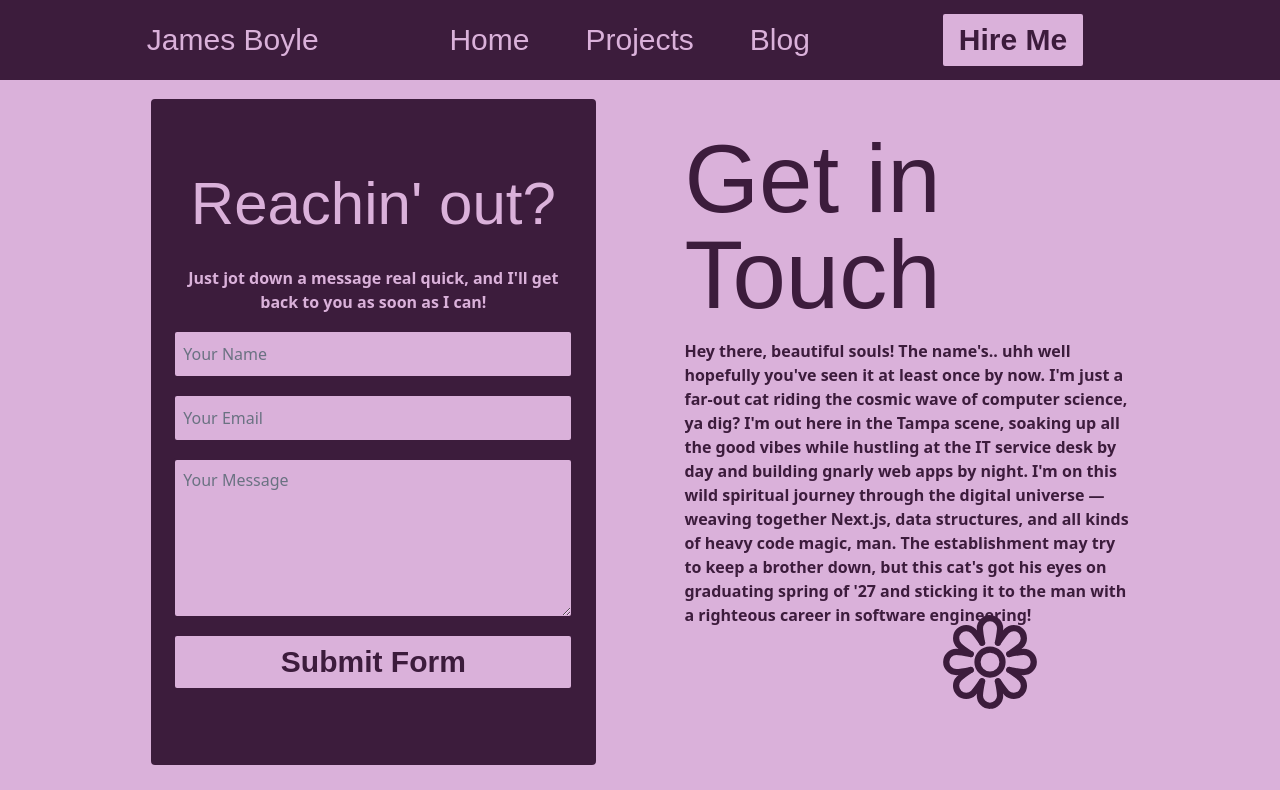
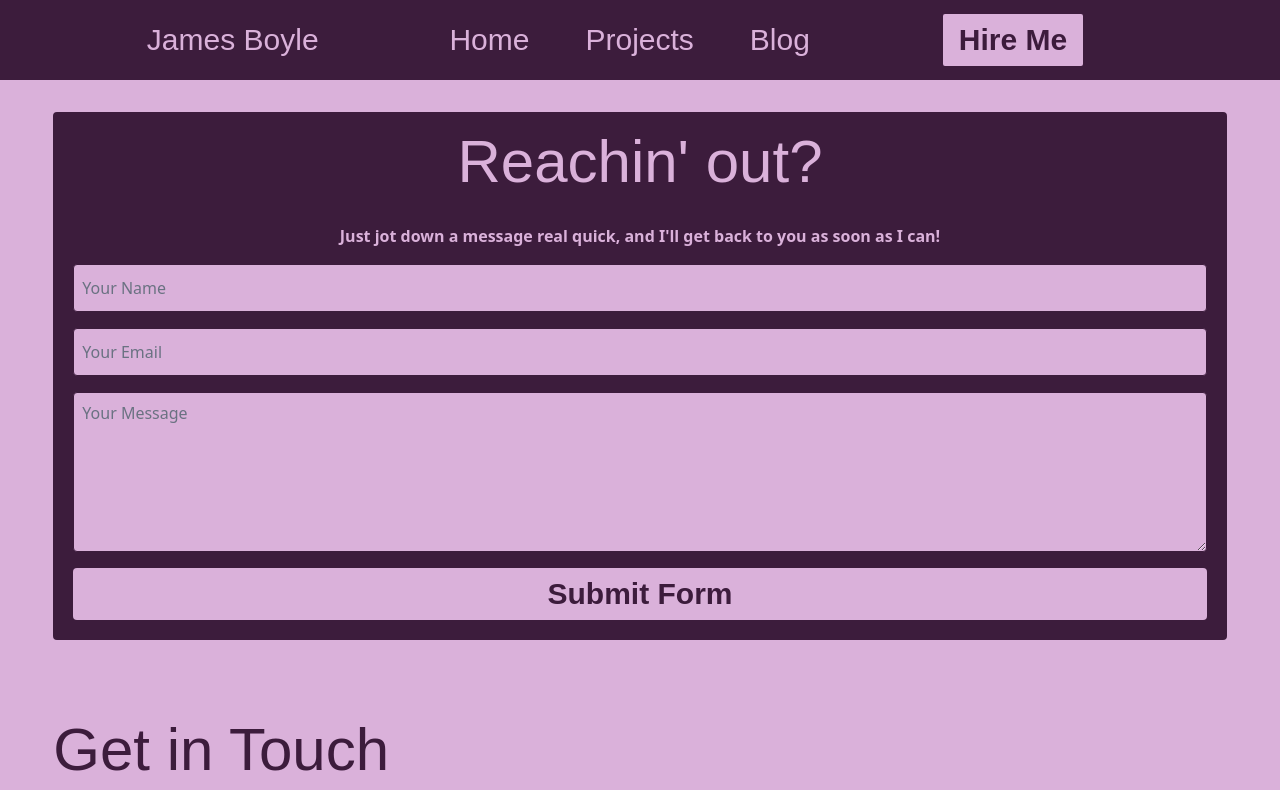
Before and after one commit to jamesdev4you/GroovyPortfolio, a Next.js app in the folder portfolio/: page /contact in a window 1280 px wide. Shown: the top 790 px of the page. Built offline with nearby package versions, Linux system fonts and the light colour scheme; a web font is replaced by a local one.

Commit message:
contact page

```diff
--- a/portfolio/app/blog/page.tsx
+++ b/portfolio/app/blog/page.tsx
@@ -1,10 +1,10 @@
 
 export default function Projects(){
     return(
-        <div className=" flex flex-col justify-center items-center w-screen h-80 bg-foreground ">
-            <div className="mt-30 flex-row items-center justify-center bg-foreground w-11/12 h-screen">
-                <h1 className="text-8xl w-full text-center font-display text-background">Cozy New News</h1>
-                <p className="text-xl mt-5 w-full text-center text-background">Stay hip with the times and read one of my blogs below (:</p>
+        <div className=" flex flex-col justify-center items-center w-screen h-auto bg-foreground ">
+            <div className="mt-30 flex-row items-center justify-center bg-foreground w-11/12 h-auto py-10">
+                <h1 className="text-4xl w-full text-center font-display text-background">Cozy New News</h1>
+                <p className="text-md mt-5 w-full text-center text-background">Stay hip with the times and read one of my blogs below (:</p>
             </div>
         </div>
     )
--- a/portfolio/app/contact/page.tsx
+++ b/portfolio/app/contact/page.tsx
@@ -14,36 +14,33 @@ const SocialMedias = [
 
 export default function Contact() {
     return(
-            <div className="relative flex justify-center items-center w-screen h-screen mt-8 bg-foreground ">
+            <div className="relative justify-center items-center w-screen h-auto mt-8 bg-foreground ">
             <Flower
-                width={100}
-                height={100}
-                className="absolute z-0 [&_path]:stroke-background! [&_circle]:stroke-background! bottom-30 right-60 "
+                width={40}
+                height={40}
+                className="absolute z-0 [&_path]:stroke-background! [&_circle]:stroke-background! bottom-3 right-10 "
             />
-                <div className=" h-10/12 w-10/12 flex justify-around items-start">
+                <div className="w-full h-auto flex flex-col items-center justify-center gap-20 pt-20">
                     {/* Form */}
-                <div className="rounded border-background border-4 flex flex-col bg-background items-center justify-center w-5/12 h-full gap-4">
-                    <form action="https://api.web3forms.com/submit" method="POST" className=" flex flex-col gap-4 w-11/12 h-full items-center justify-center" >
+                    <div className="w-11/12 rounded border-background border-4 flex-col bg-background items-center justify-center h-full p-4">
+                        <form action="https://api.web3forms.com/submit" method="POST" className=" flex flex-col gap-4 h-full items-center justify-center" >
                             <h1 className="text-6xl font-display text-foreground text-center ">Reachin&apos; out?</h1>
                             <p className="text-foreground mt-4 font-semibold text-center">Just jot down a message real quick, and I&apos;ll get back to you as soon as I can!</p>
-
                             <input type="hidden" name="access_key" value="YOUR_ACCESS_KEY_HERE"/>
-
-                        <input type="text" name="name" className=" rounded w-full h-12 bg-foreground p-2 text-foreground placeholder:text-gray-500 border-2 border-background focus:accent-accent focus:border-accent" placeholder="Your Name" required/>
-                        <input type="email" name="email" className=" rounded w-full h-12 p-2 bg-foreground text-foreground placeholder:text-gray-500 border-2 border-background focus:accent-accent focus:border-accent" placeholder="Your Email" required/>
-                        <textarea name="message" className="rounded w-full h-40 p-2 bg-foreground text-foreground placeholder:text-gray-500 border-2 border-background focus:accent-accent focus:border-accent" placeholder="Your Message" required></textarea>
+                            <input type="text" name="name" className=" rounded w-full h-12 bg-foreground p-2 text-foreground placeholder:text-gray-500 border border-background focus:accent-accent focus:border-accent" placeholder="Your Name" required/>
+                            <input type="email" name="email" className=" rounded w-full h-12 p-2 bg-foreground text-foreground placeholder:text-gray-500 border border-background focus:accent-accent focus:border-accent" placeholder="Your Email" required/>
+                            <textarea name="message" className="rounded w-full h-40 p-2 bg-foreground text-foreground placeholder:text-gray-500 border border-background focus:accent-accent focus:border-accent" placeholder="Your Message" required></textarea>
                             <input type="hidden" name="redirect" value="https://web3forms.com/success"/>
-                        <button type="submit" className=" flex align-center justify-center hover:cursor-pointer w-full font-display text-3xl bg-foreground hover:bg-background  text-background font-semibold hover:text-foreground hover:border-foreground border-2 py-2 px-4 border-background rounded" >Submit Form</button>
-
+                            <button type="submit" className=" flex align-center justify-center hover:cursor-pointer w-full font-display text-3xl bg-foreground hover:bg-background  text-background font-semibold hover:text-foreground hover:border-foreground py-2 px-4 border-background rounded" >Submit Form</button>
                         </form>
                     </div>
 
                     {/* Contact info */}
-                <div className=" w-5/12 flex flex-col items-center justify-center mt-8">
-                    <h2 className="text-8xl mr-auto font-display text-background">Get in Touch</h2>
+                    <div className="mb-10 h-auto w-11/12 flex flex-col items-center justify-center">
+                        <h2 className="text-6xl mr-auto font-display text-background">Get in Touch</h2>
                         <p className=" w-full text-background mt-4 font-semibold text-start">Hey there, beautiful souls! The name&apos;s.. uhh well hopefully you&apos;ve seen it at least once by now. I&apos;m just a far-out cat riding the cosmic wave of computer science, ya dig? I&apos;m out here in the Tampa scene, soaking up all the good vibes while hustling at the IT service desk by day and building gnarly web apps by night. I&apos;m on this wild spiritual journey through the digital universe — weaving together Next.js, data structures, and all kinds of heavy code magic, man. The establishment may try to keep a brother down, but this cat&apos;s got his eyes on graduating spring of &apos;27 and sticking it to the man with a righteous career in software engineering!</p>
-                    <h2 className="mt-40 w-full text-4xl font-display text-background">Socials</h2>
-                    <div className="flex w-full items-center justify-start space-x-4">
+                        <h2 className="hidden lg:flex mt-40 w-full text-4xl font-display text-background">Socials</h2>
+                        <div className="hidden lg:flex w-full items-center justify-start space-x-4">
                             {SocialMedias.map(({ name, Icon, href }) => (
                             <a key={name} href={href} target="_blank" rel="noopener noreferrer">
                                 <Icon
```
Lines whose indentation alone changed are shown as unchanged.
